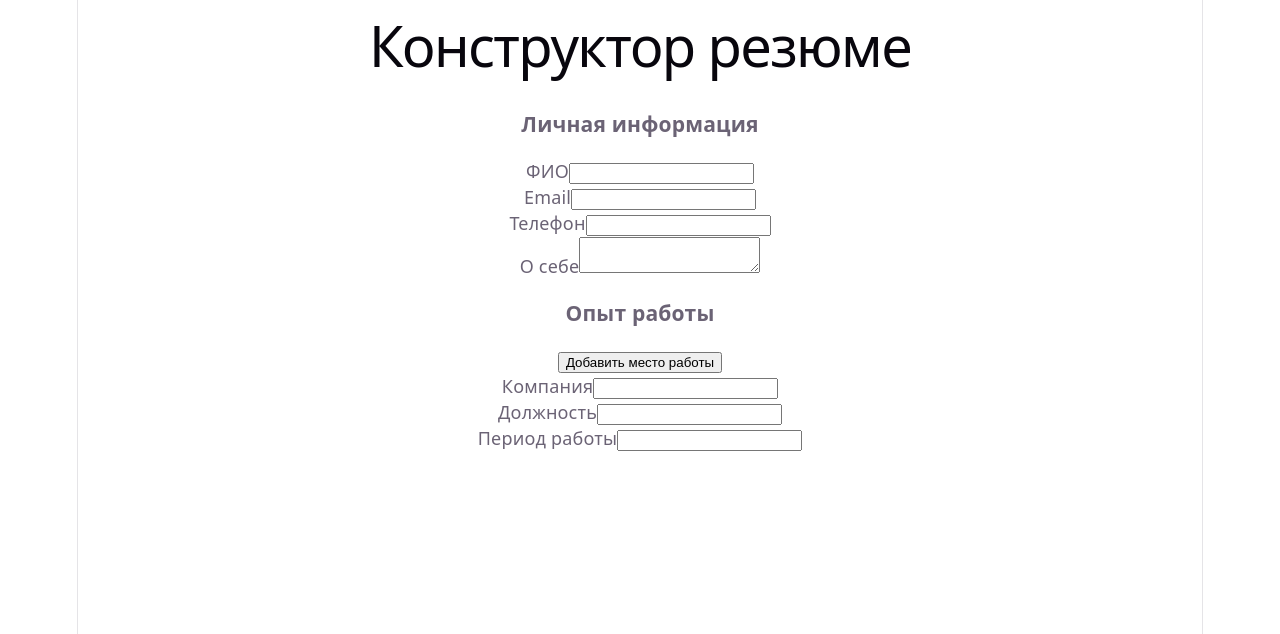
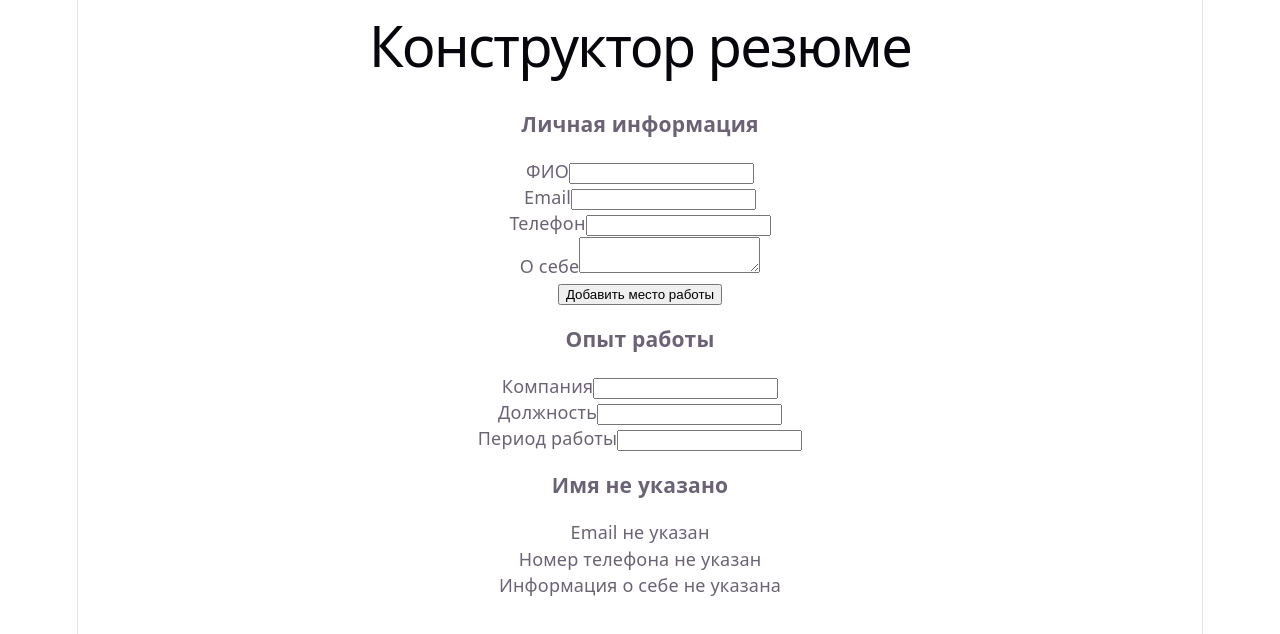
Before and after one commit to OlgaPchelintseva/cv-builder, a React (Vite) app: page / in a window 1280 px wide. Shown: the top 634 px of the page. Built offline with nearby package versions, Linux system fonts and the light colour scheme.

Commit message:
Create resume preview panel

```diff
--- a/src/App.jsx
+++ b/src/App.jsx
@@ -1,6 +1,7 @@
 import { useState } from 'react'
 import { CVProvider } from './context/CVContext'
 import FormPanel from './components/FormPanel'
+import PreviewPanel from './components/PreviewPanel'
 import './App.css'
 
 function App() {
@@ -9,7 +10,7 @@ function App() {
       <h1>Конструктор резюме</h1>
       <div>
         <FormPanel />
-        {/* <PreviewPanel /> */}
+        <PreviewPanel />
       </div>
     </CVProvider>
   )
--- a/src/components/ExperienceInput.jsx
+++ b/src/components/ExperienceInput.jsx
@@ -4,7 +4,8 @@ function ExperienceInput({experience, onChange}){
     }
 
     return(
-        <>
+        <div>
+            <h3>Опыт работы</h3>
             <div>
                 <label>Компания</label>
                 <input
@@ -29,7 +30,7 @@ function ExperienceInput({experience, onChange}){
                     onChange={(e) => handleChange('years', e.target.value)}
                 />
             </div>
-        </>
+        </div>
     );
 };
 
--- a/src/components/FormPanel.jsx
+++ b/src/components/FormPanel.jsx
@@ -63,7 +63,6 @@ function FormPanel(){
                 </div>
             </div>
             <div>
-                <h3>Опыт работы</h3>
                 <button onClick={addExperience}>Добавить место работы</button>
                 <div>
                     {state.experience.map((exp) => (
--- a/src/components/PreviewPanel.jsx
+++ b/src/components/PreviewPanel.jsx
@@ -0,0 +1,20 @@
+import { useCV } from "../context/CVContext";
+
+function PreviewPanel(){
+    const { state } = useCV();
+
+    return(
+        <>
+            <div>
+                <h3>{state.personalInfo.fullName === '' ? "Имя не указано" : state.personalInfo.fullName}</h3>
+                <p>{state.personalInfo.email === '' ? "Email не указан" : state.personalInfo.email}</p>
+                <p>{state.personalInfo.phone === '' ? "Номер телефона не указан" : state.personalInfo.phone}</p>
+                <p>{state.personalInfo.position === '' ? "Информация о себе не указана" : state.personalInfo.position}</p>
+            </div>
+
+
+        </>
+    );
+};
+
+export default PreviewPanel;
```
Lines whose indentation alone changed are shown as unchanged.
